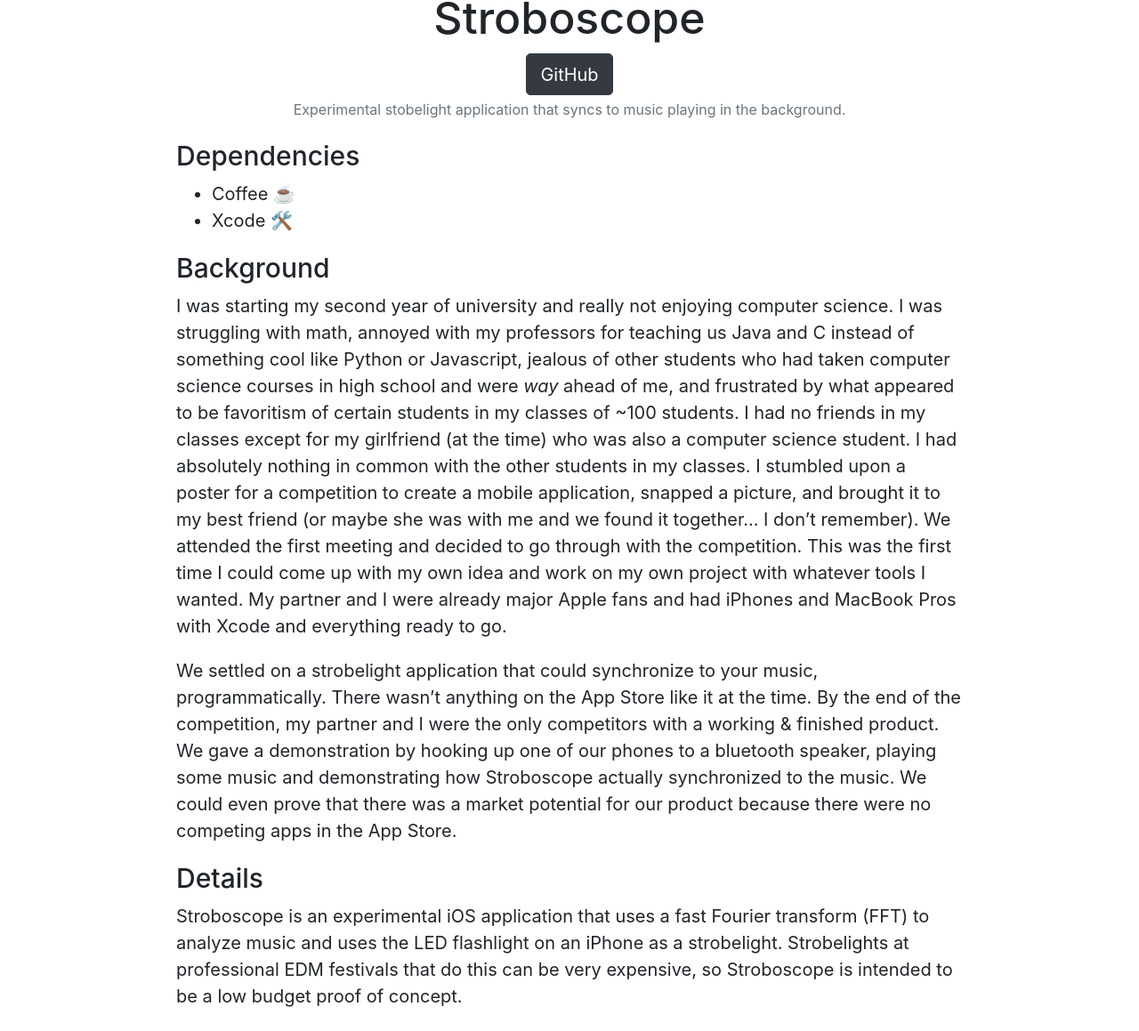
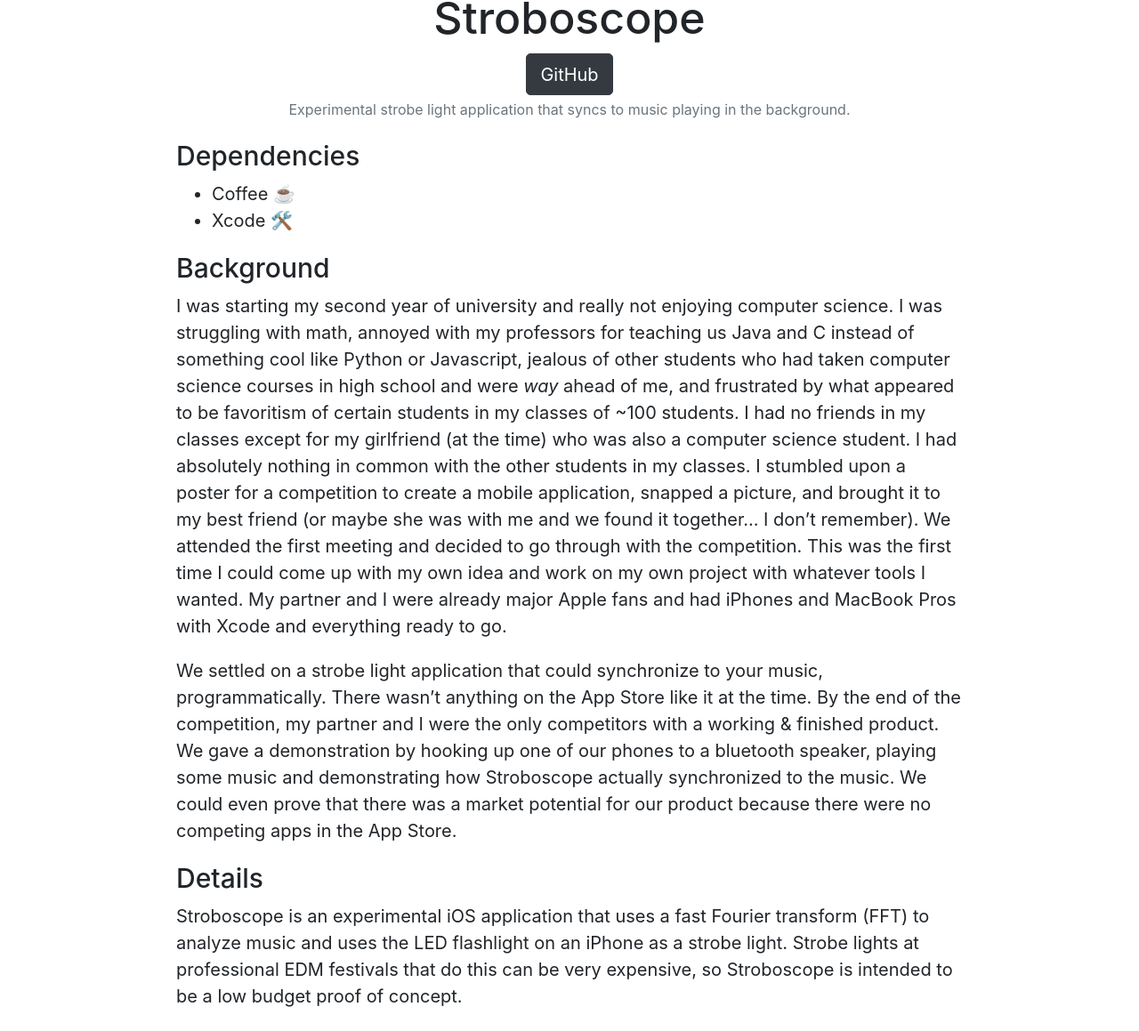
Before and after one commit to rainerdeal/rainerdeal.github.io, a Jekyll site: the page built from _portfolio/5_stroboscope.md, in a window 1280 px wide. Shown: the part 643-1802 px from the top of the page at 89% size. Built offline with Jekyll 4.4.1, drawn with Linux system fonts in a browser that asks for light colours.

```diff
--- a/Gemfile
+++ b/Gemfile
@@ -1,7 +1,6 @@
 
 source "https://rubygems.org" do
 
-    gem "minima"
     gem "github-pages", group: :jekyll_plugins do
 
         gem "jekyll-sitemap"
--- a/_layouts/details.html
+++ b/_layouts/details.html
@@ -11,6 +11,7 @@ layout: default
     background-repeat: no-repeat;
     background-size: cover;
     box-shadow: 0 4px 8px 0 rgba(0, 0, 0, 0.2), 0 6px 20px 0 rgba(0, 0, 0, 0.19);
+    flex-shrink: 0;
 }
 </style>
 
--- a/_layouts/post.html
+++ b/_layouts/post.html
@@ -11,6 +11,7 @@ layout: default
     background-repeat: no-repeat;
     background-size: cover;
     box-shadow: 0 4px 8px 0 rgba(0, 0, 0, 0.2), 0 6px 20px 0 rgba(0, 0, 0, 0.19);
+    flex-shrink: 0;
 }
 </style>
 
--- a/_portfolio/5_stroboscope.md
+++ b/_portfolio/5_stroboscope.md
@@ -1,6 +1,6 @@
 ---
 title: Stroboscope
-description: Experimental stobelight application that syncs to music playing in the background.
+description: Experimental strobe light application that syncs to music playing in the background.
 image: /images/portfolio/stroboscope.png
 tech_stack: [Obj-C, iOS]
 live_link: null
@@ -16,11 +16,11 @@ source_link_name: GitHub
 #### Background
 I was starting my second year of university and really not enjoying computer science. I was struggling with math, annoyed with my professors for teaching us Java and C instead of something cool like Python or Javascript, jealous of other students who had taken computer science courses in high school and were *way* ahead of me, and frustrated by what appeared to be favoritism of certain students in my classes of ~100 students. I had no friends in my classes except for my girlfriend (at the time) who was also a computer science student. I had absolutely nothing in common with the other students in my classes. I stumbled upon a poster for a competition to create a mobile application, snapped a picture, and brought it to my best friend (or maybe she was with me and we found it together... I don't remember). We attended the first meeting and decided to go through with the competition. This was the first time I could come up with my own idea and work on my own project with whatever tools I wanted. My partner and I were already major Apple fans and had iPhones and MacBook Pros with Xcode and everything ready to go.
 
-We settled on a strobelight application that could synchronize to your music, programmatically. There wasn't anything on the App Store like it at the time. By the end of the competition, my partner and I were the only competitors with a working & finished product. We gave a demonstration by hooking up one of our phones to a bluetooth speaker, playing some music and demonstrating how Stroboscope actually synchronized to the music. We could even prove that there was a market potential for our product because there were no competing apps in the App Store.
+We settled on a strobe light application that could synchronize to your music, programmatically. There wasn't anything on the App Store like it at the time. By the end of the competition, my partner and I were the only competitors with a working & finished product. We gave a demonstration by hooking up one of our phones to a bluetooth speaker, playing some music and demonstrating how Stroboscope actually synchronized to the music. We could even prove that there was a market potential for our product because there were no competing apps in the App Store.
 
 #### Details
 Stroboscope is an experimental iOS application that uses a fast Fourier transform (FFT) to analyze music
-and uses the LED flashlight on an iPhone as a strobelight. Strobelights at professional EDM festivals that
+and uses the LED flashlight on an iPhone as a strobe light. Strobe lights at professional EDM festivals that
 do this can be very expensive, so Stroboscope is intended to be a low budget proof of concept.
 
 Stroboscope began development in the fall of 2013 and was completed in May 2014 as an entry into the WVU
--- a/styles/main.scss
+++ b/styles/main.scss
@@ -5,6 +5,11 @@
 html, body {
     overflow-x: hidden;
     font-size: 15pt;
+    height: 100%;
+}
+body {
+    display: flex;
+    flex-direction: column;
 }
 
 .header {
@@ -34,6 +39,7 @@ html, body {
     background-repeat: no-repeat;
     background-size: cover;
     box-shadow: 0 4px 8px 0 rgba(0, 0, 0, 0.2), 0 6px 20px 0 rgba(0, 0, 0, 0.19);
+    flex-shrink: 0;
 }
 .jumbotron .container {
     position: relative;
@@ -50,6 +56,9 @@ html, body {
     color: #fff;
 }
 
+.about {
+    flex: 1;
+}
 .about .container {
     padding-left: 10%;
     padding-right: 10%;
```
Also changed, not shown: _portfolio/2_wvu_mobile.md (+1 -1 lines), _posts/2019-04-01-Jekyll-Guide.md (added, +124 -0 lines), images/blog/jekyll.jpg (added).
